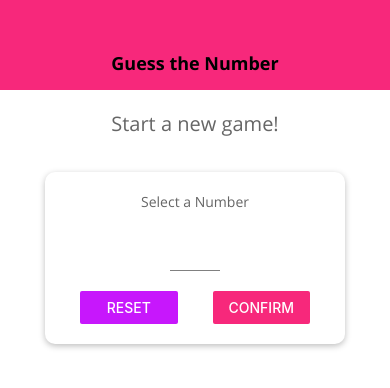
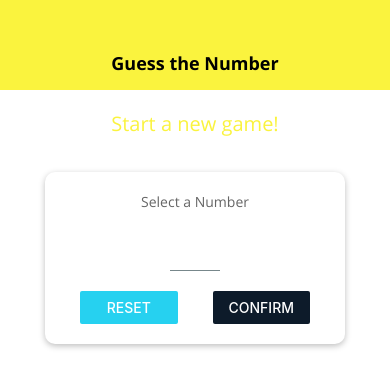
Before and after one commit to MoyArt/guess-the-number, a React Native app: screen / in a window 390 px wide. Shown: the top 388 px of the page. Built offline with nearby package versions, Linux system fonts and the light colour scheme.

Commit message:
Changing style colors

```diff
--- a/Components/Header/Header.js
+++ b/Components/Header/Header.js
@@ -18,7 +18,7 @@ const styles = StyleSheet.create({
     width: '100%',
     height: 90,
     paddingTop: 36,
-    backgroundColor: ColorPallet.primary,
+    backgroundColor: ColorPallet.headerBackground,
     alignItems: 'center',
     justifyContent: 'center',
   },
--- a/Components/MainButton/MainButton.js
+++ b/Components/MainButton/MainButton.js
@@ -15,12 +15,13 @@ const MainButton = props => {
 
 const styles = StyleSheet.create({
   button: {
-    backgroundColor: ColorPallet.primary,
+    backgroundColor: ColorPallet.headerBackground,
     paddingVertical: 12,
     paddingHorizontal: 30,
+    borderRadius: 25,
   },
   buttonText: {
-    color: '#ffffff',
+    color: '#000000',
     fontFamily: 'open-sans',
     fontSize: 18,
   },
--- a/Components/NumberContainer/NumberContainer.js
+++ b/Components/NumberContainer/NumberContainer.js
@@ -18,6 +18,8 @@ const styles = StyleSheet.create({
   },
   confirmedText: {
     fontSize: 18,
+    marginVertical: 20,
+    fontFamily: 'open-sans',
     color: ColorPallet.accent,
   },
 });
--- a/Screens/GameOverScreen.js
+++ b/Screens/GameOverScreen.js
@@ -53,7 +53,7 @@ const styles = StyleSheet.create({
   imageContainer: {
     borderRadius: (Dimensions.get("window").width * 0.7) / 2,
     borderWidth: 3,
-    borderColor: "#666666",
+    borderColor: ColorPallet.headerBackground,
     width: Dimensions.get("window").width * 0.6,
     height: Dimensions.get("window").width * 0.6,
     overflow: "hidden",
--- a/Screens/GameScreen.js
+++ b/Screens/GameScreen.js
@@ -74,10 +74,10 @@ const GameScreen = (props) => {
       <NumberContainer>{currentGuess}</NumberContainer>
       <Card style={styles.buttonContainer}>
         <MainButton onPress={nextGuessHandler.bind(this, "lower")}>
-          <Ionicons name="md-remove" size={24} color="white" />
+          <Ionicons name="md-remove" size={24} color="#0D1B2A" />
         </MainButton>
         <MainButton onPress={nextGuessHandler.bind(this, "higher")}>
-          <Ionicons name="md-add" size={24} color="white" />
+          <Ionicons name="md-add" size={24} color="#0D1B2A" />
         </MainButton>
       </Card>
       <View style={styles.listContainer}>
--- a/Screens/StartGameScreen.js
+++ b/Screens/StartGameScreen.js
@@ -103,6 +103,7 @@ const styles = StyleSheet.create({
   title: {
     fontSize: 20,
     marginVertical: 10,
+    color: '#FAF33E',
   },
   inputContainer: {
     width: "80%",
--- a/constants/colorPallet.js
+++ b/constants/colorPallet.js
@@ -1,5 +1,6 @@
 export default {
-  primary: '#f7287b',
-  accent: '#c717fc',
-  inputBorderBottomColor: 'gray',
+  primary: '#0D1B2A',
+  accent: '#26D1F0',
+  inputBorderBottomColor: '#77878B',
+  headerBackground: '#FAF33E',
 }
```
